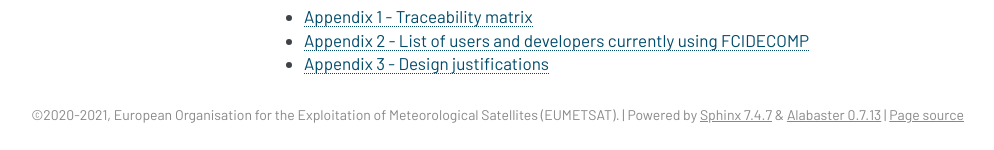
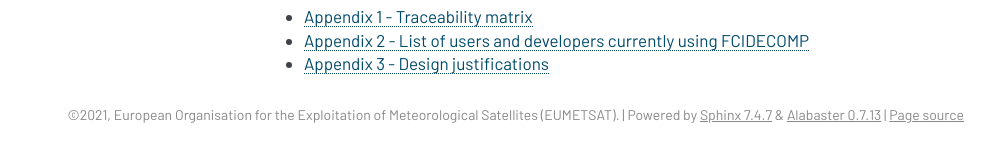
Before and after one commit to gaubert/fcidecomp-open-repo, a Sphinx documentation site: the page built from documentation/solution-design/source/index.rst, in a window 1280 px wide. Shown: the part 763-913 px from the top of the page, without its empty margins (146-1140 px from the left). Built offline with Sphinx 7.4.7, drawn with Linux system fonts in a browser that asks for light colours.

Commit message:
change copyright and title (#3)

```diff
--- a/documentation/solution-design/source/conf.py
+++ b/documentation/solution-design/source/conf.py
@@ -1,4 +1,4 @@
-# Copyright 2017-2019, European Organisation for the Exploitation of Meteorological Satellites (EUMETSAT)
+# Copyright 2021, European Organisation for the Exploitation of Meteorological Satellites (EUMETSAT)
 #
 # Licensed under the Apache License, Version 2.0 (the "License");
 # you may not use this file except in compliance with the License.
@@ -36,9 +36,9 @@
 
 import re
 
-project = "EUMETSAT WP FCIDECOMP - Solution design"
+project = "EUMETSAT FCIDECOMP - Solution design"
 copyright = (
-    "2020-2021, European Organisation for the Exploitation of Meteorological Satellites (EUMETSAT)"
+    "2021, European Organisation for the Exploitation of Meteorological Satellites (EUMETSAT)"
 )
 author = "B-Open Solutions srl"
 
```
